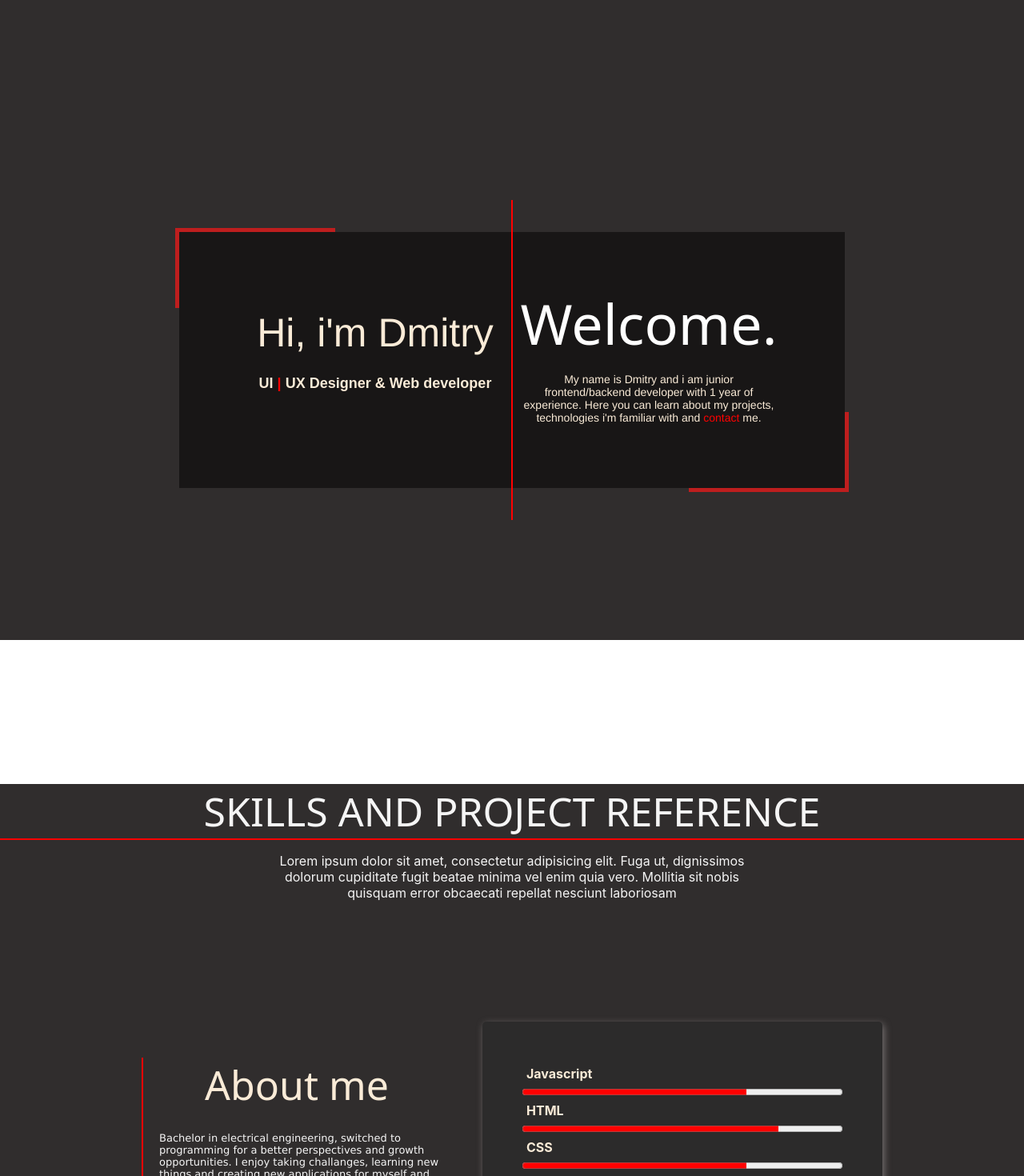
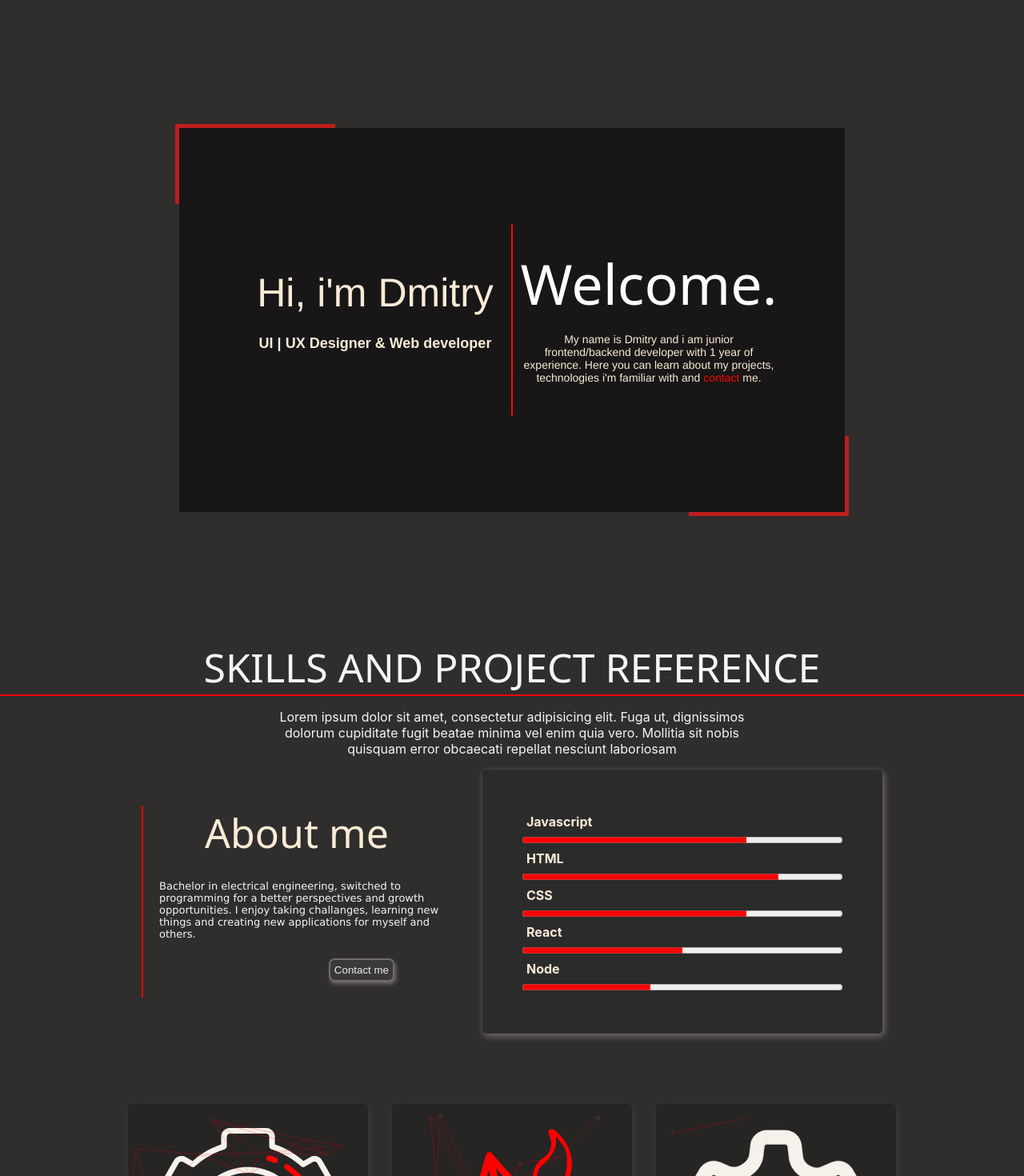
Before and after one commit to Dml199/portfolio_web, a React (Create React App) app: page / in a window 1280 px wide. Shown: the top 1470 px of the page at 80% size. Built offline with nearby package versions, Linux system fonts and the light colour scheme.

Commit message:
29.10 commit

```diff
--- a/src/App.js
+++ b/src/App.js
@@ -14,7 +14,7 @@ function App() {
 
   },[])
 
-  if(state)
+  if(false)
   {return <div id ="loader_container"><div id="loader"></div></div>}
 
   return (
--- a/src/about_sec/about.css
+++ b/src/about_sec/about.css
@@ -1,6 +1,6 @@
 #about{
     display:flex;
-    height:600px;
+    height:100%;
     background-color:rgb(48, 45, 45);
     gap:40px;
     justify-content: center;
@@ -35,7 +35,7 @@ overflow:hidden;
 
 #about_int_text{
 font-size:50px;
-margin-top:80px;
+
 font-family:system-ui, -apple-system, BlinkMacSystemFont, 'Segoe UI', Roboto, Oxygen, Ubuntu, Cantarell, 'Open Sans', 'Helvetica Neue', sans-serif;
 color:whitesmoke;
 font-weight:lighter;
--- a/src/introPage/introCss.css
+++ b/src/introPage/introCss.css
@@ -3,16 +3,15 @@ position:relative;
 display:flex;
 justify-content:center;
 align-items:center;
-height:900px;
-
+height:100%;
 z-index:2
 }
 
 
 
 #descript{
-    width:65vw;
-    height:40vh;
+    width:65%;
+    height:60%;
     background-color: rgb(24, 22, 22);
     position:relative;
     z-index:4;
@@ -87,7 +86,7 @@ z-index:2
 #separ{
 width:2px;
 background:red;
-height:400px;
+height:50%;
 margin:10px;
 }
 
```
